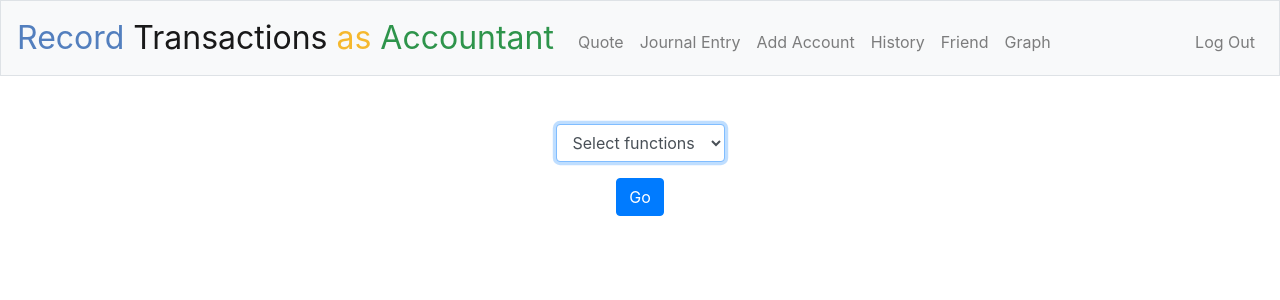
After one commit to HUIXIN-TW/QuickRecord, a Flask app: page /friend_management in a window 1280 px wide. The commit adds this page. Shown: the top 300 px of the page. Run offline with Flask 2, Linux system fonts and the light colour scheme; a user stored in the database is signed in; some libraries are stand-ins or nearby versions.

Commit message:
polish friend function format

```diff
--- a/Remy/application.py
+++ b/Remy/application.py
@@ -59,6 +59,22 @@ db = SQL("sqlite:///finance.db")
 ######################### 自行定義的頁面功能 ##################################################
 ##############################################################################################
 
+
+#########################
+#合併新增好友及好友清單功能
+#########################
+@app.route("/friend_management",methods=["GET", "POST"])
+@login_required
+def friend_management():
+    if request.method == "POST":
+        print(request.form.get("functions"))
+
+        if request.form.get("functions") == "add":
+            return render_template("add_friends.html")
+        else:
+            return friend_list()
+    else:
+        return render_template("friend.html")
 
 ###########################
 # 增加好友，待修正問題
@@ -238,13 +254,14 @@ def add_account():
         #如果account資料找不到，代表尚未新增
         if len(rows) != 1:
             #用自己的id搭配account名稱(account名稱已UNIQUE，且分辦大小寫)
-            db.execute("""INSERT INTO account (user_id,type,name,amount,note,share) VALUES (:user_id,:type,:name,:amount,:note,:share) """,
+            db.execute("""INSERT INTO account (user_id,type,name,amount,note,share,initial) VALUES (:user_id,:type,:name,:amount,:note,:share,:initial) """,
             user_id = session["user_id"],
             type=request.form.get("type"),
             name=request.form.get("name"),
             amount=request.form.get("amount"),
             note=request.form.get("note"),
-            share=request.form.get("share")
+            share=request.form.get("share"),
+            initial=request.form.get("amount")
             )
             flash("Add Successfully!")
             return render_template("add_account.html")
--- /dev/null
+++ b/Remy/templates/friend.html
@@ -0,0 +1,21 @@
+{% extends "layout.html" %}
+
+{% block title %}
+    Friend Management
+{% endblock %}
+
+{% block main %}
+    <form action = "/friend_management" method= "post">
+        <div class="form-group">
+            <select autofocus class="form-control" name = "functions">
+                <!-- 在py中使用list防止修改 -->
+                <option disabled selected value=""> Select functions </option>
+                <option value="add"> Add Friend </option>
+                <option value="list"> Friend List </option>
+            </select>
+        </div>
+
+            <button class="btn btn-primary" type="submit">Go</button>
+    </form>
+
+{% endblock %}
--- a/Remy/templates/layout.html
+++ b/Remy/templates/layout.html
@@ -37,10 +37,9 @@
                         <li class="nav-item"><a class="nav-link" href="/quote">Quote</a></li>
                         <li class="nav-item"><a class="nav-link" href="/expense">Journal Entry</a></li>
                         <li class="nav-item"><a class="nav-link" href="/add_account">Add Account</a></li>
-                        <li class="nav-item"><a class="nav-link" href="/add_friends">Add Friends</a></li>
                         <li class="nav-item"><a class="nav-link" href="/history">History</a></li>
-                        <li class="nav-item"><a class="nav-link" href="/friend_list">Friend List</a></li>
-                        <li class="nav-item"><a class="nav-link" href="/quote_bar">Bar chart</a></li>
+                        <li class="nav-item"><a class="nav-link" href="/friend_management">Friend</a></li>
+                        <li class="nav-item"><a class="nav-link" href="/quote_bar">Graph</a></li>
                     </ul>
                     <ul class="navbar-nav ml-auto mt-2">
                         <li class="nav-item"><a class="nav-link" href="/logout">Log Out</a></li>
@@ -66,9 +65,11 @@
             {% block main %}{% endblock %}
         </main>
 
+       <!---- 標示註解
         <footer class="small text-center text-muted">
             Data provided for free by <a href="https://iextrading.com/developer">IEX</a>. View <a href="https://iextrading.com/api-exhibit-a/">IEX’s Terms of Use</a>.
         </footer>
+    -->
 
     </body>
 
```
Also changed, not shown: Remy/financeSQL.sql (+5 -3 lines), Remy/finance.db.
